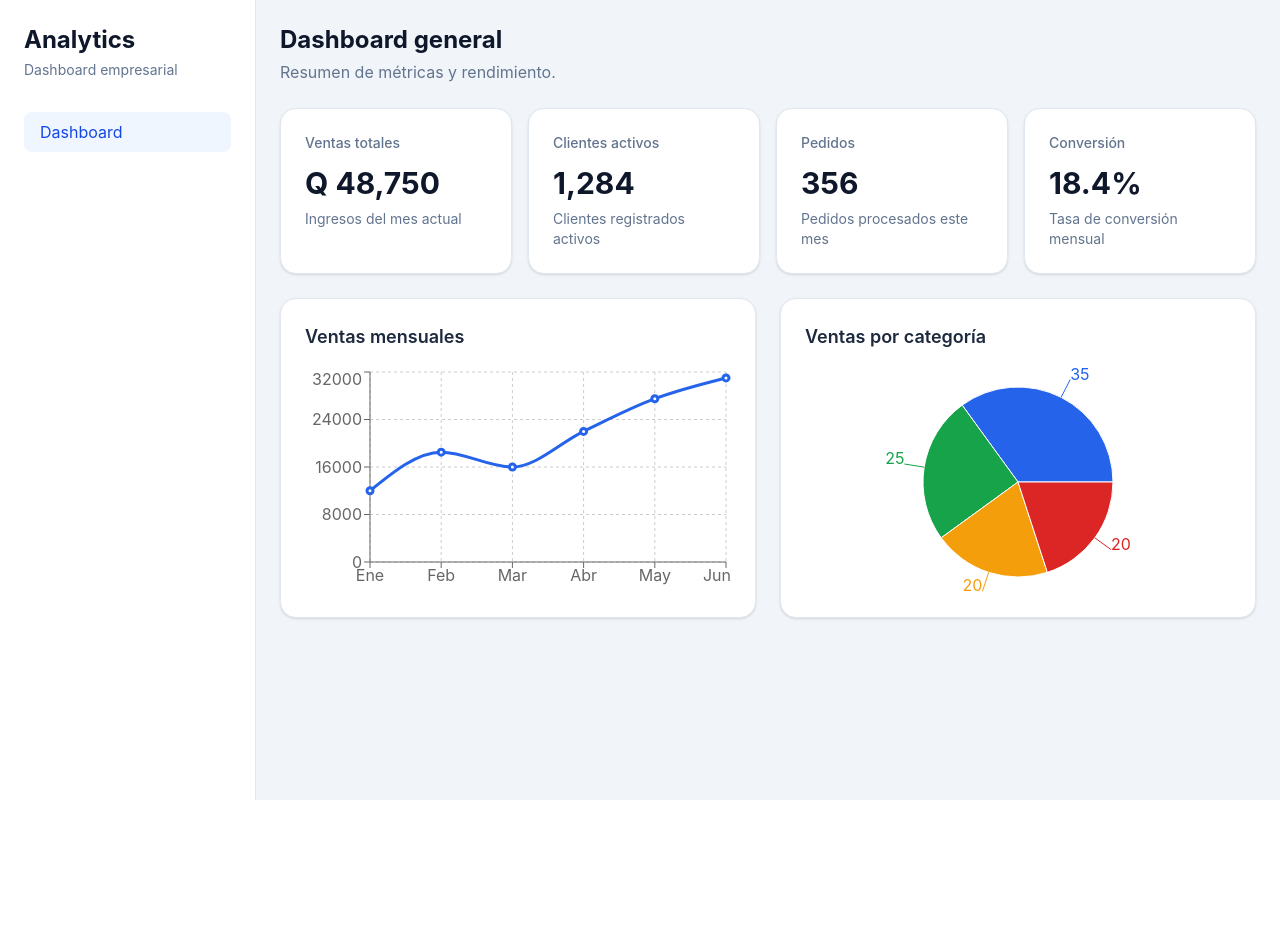
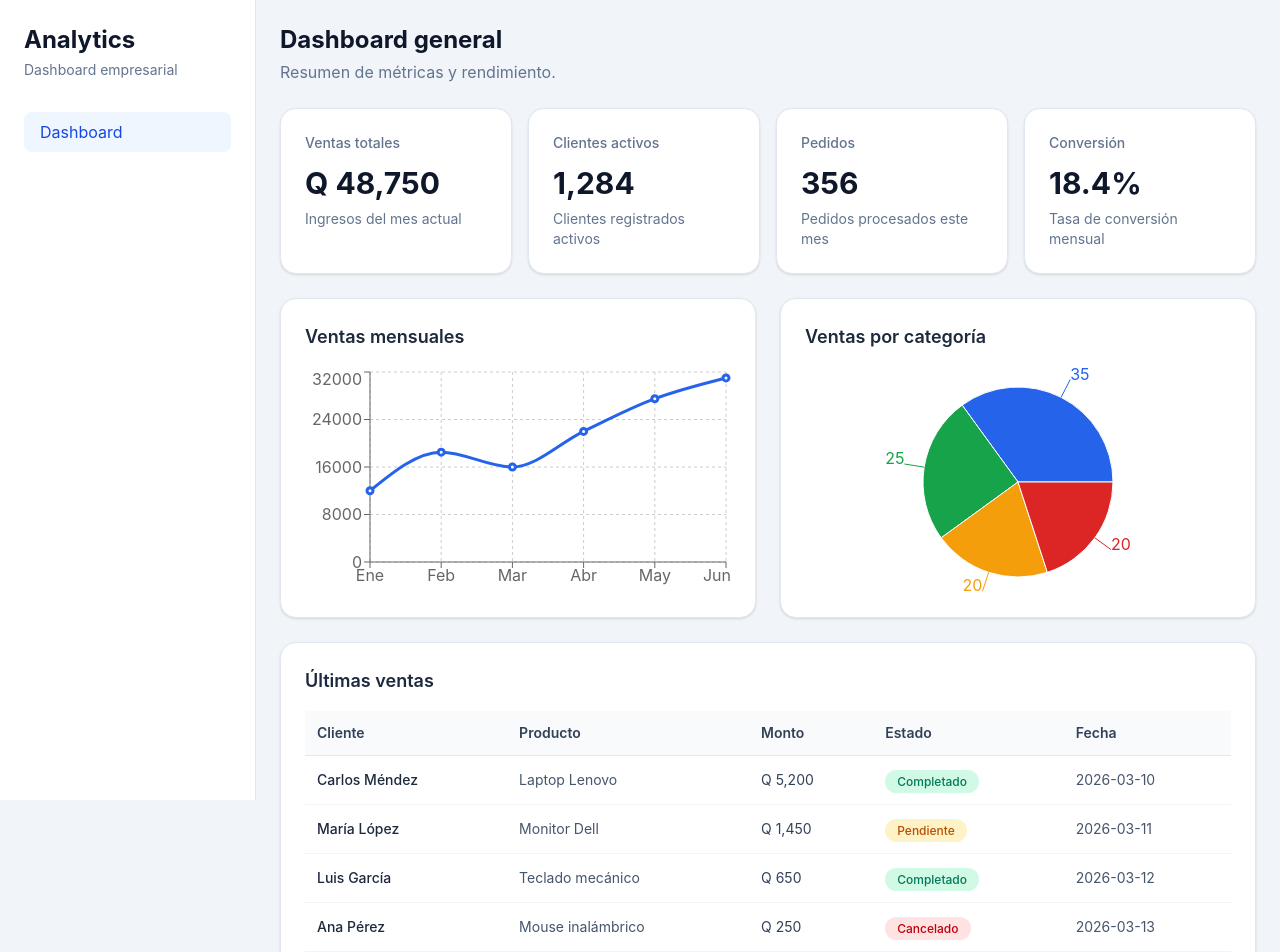
Before and after one commit to jorge2360/react-analytics-dashboard, a React (Vite) app: page / in a window 1280 px wide. Shown: the top 952 px of the page. Before the commit the page ends 800 px from the top, so only its background shows below. Built offline with nearby package versions, Linux system fonts and the light colour scheme.

Commit message:
Implementacion de tabla de ultimas ventas

```diff
--- /dev/null
+++ b/src/components/RecentSalesTable.jsx
@@ -0,0 +1,51 @@
+function getStatusClass(status) {
+  if (status === 'Completado') {
+    return 'bg-emerald-100 text-emerald-700'
+  }
+
+  if (status === 'Pendiente') {
+    return 'bg-amber-100 text-amber-700'
+  }
+
+  return 'bg-red-100 text-red-700'
+}
+
+function RecentSalesTable({ sales }) {
+  return (
+    <div className="rounded-2xl border border-slate-200 bg-white p-6 shadow-sm">
+      <h3 className="mb-4 text-lg font-semibold text-slate-800">Últimas ventas</h3>
+
+      <div className="overflow-x-auto">
+        <table className="w-full border-collapse">
+          <thead>
+            <tr className="border-b border-slate-200 bg-slate-50">
+              <th className="p-3 text-left text-sm font-semibold text-slate-700">Cliente</th>
+              <th className="p-3 text-left text-sm font-semibold text-slate-700">Producto</th>
+              <th className="p-3 text-left text-sm font-semibold text-slate-700">Monto</th>
+              <th className="p-3 text-left text-sm font-semibold text-slate-700">Estado</th>
+              <th className="p-3 text-left text-sm font-semibold text-slate-700">Fecha</th>
+            </tr>
+          </thead>
+
+          <tbody>
+            {sales.map((sale) => (
+              <tr key={sale.id} className="border-b border-slate-100 hover:bg-slate-50">
+                <td className="p-3 text-sm font-medium text-slate-800">{sale.customer}</td>
+                <td className="p-3 text-sm text-slate-600">{sale.product}</td>
+                <td className="p-3 text-sm text-slate-700">Q {sale.amount.toLocaleString()}</td>
+                <td className="p-3">
+                  <span className={`rounded-full px-3 py-1 text-xs font-medium ${getStatusClass(sale.status)}`}>
+                    {sale.status}
+                  </span>
+                </td>
+                <td className="p-3 text-sm text-slate-600">{sale.date}</td>
+              </tr>
+            ))}
+          </tbody>
+        </table>
+      </div>
+    </div>
+  )
+}
+
+export default RecentSalesTable
--- a/src/data/dashboardData.js
+++ b/src/data/dashboardData.js
@@ -39,3 +39,37 @@ export const categoryData = [
   { name: 'Ropa', value: 20 },
   { name: 'Oficina', value: 20 },
 ]
+export const recentSales = [
+  {
+    id: 1,
+    customer: 'Carlos Méndez',
+    product: 'Laptop Lenovo',
+    amount: 5200,
+    status: 'Completado',
+    date: '2026-03-10',
+  },
+  {
+    id: 2,
+    customer: 'María López',
+    product: 'Monitor Dell',
+    amount: 1450,
+    status: 'Pendiente',
+    date: '2026-03-11',
+  },
+  {
+    id: 3,
+    customer: 'Luis García',
+    product: 'Teclado mecánico',
+    amount: 650,
+    status: 'Completado',
+    date: '2026-03-12',
+  },
+  {
+    id: 4,
+    customer: 'Ana Pérez',
+    product: 'Mouse inalámbrico',
+    amount: 250,
+    status: 'Cancelado',
+    date: '2026-03-13',
+  },
+]
--- a/src/pages/DashboardPage.jsx
+++ b/src/pages/DashboardPage.jsx
@@ -1,7 +1,8 @@
 import MetricCard from '../components/MetricCard'
 import SalesChart from '../components/SalesChart'
 import CategoryChart from '../components/CategoryChart'
-import { metrics, salesData, categoryData } from '../data/dashboardData'
+import { metrics, salesData, categoryData, recentSales } from '../data/dashboardData'
+import RecentSalesTable from '../components/RecentSalesTable'
 
 function DashboardPage() {
   return (
@@ -24,6 +25,10 @@ function DashboardPage() {
         <SalesChart data={salesData} />
         <CategoryChart data={categoryData} />
       </div>
+      <div className="mt-6">
+        <RecentSalesTable sales={recentSales} />
+        </div>
+
     </div>
   )
 }
```
